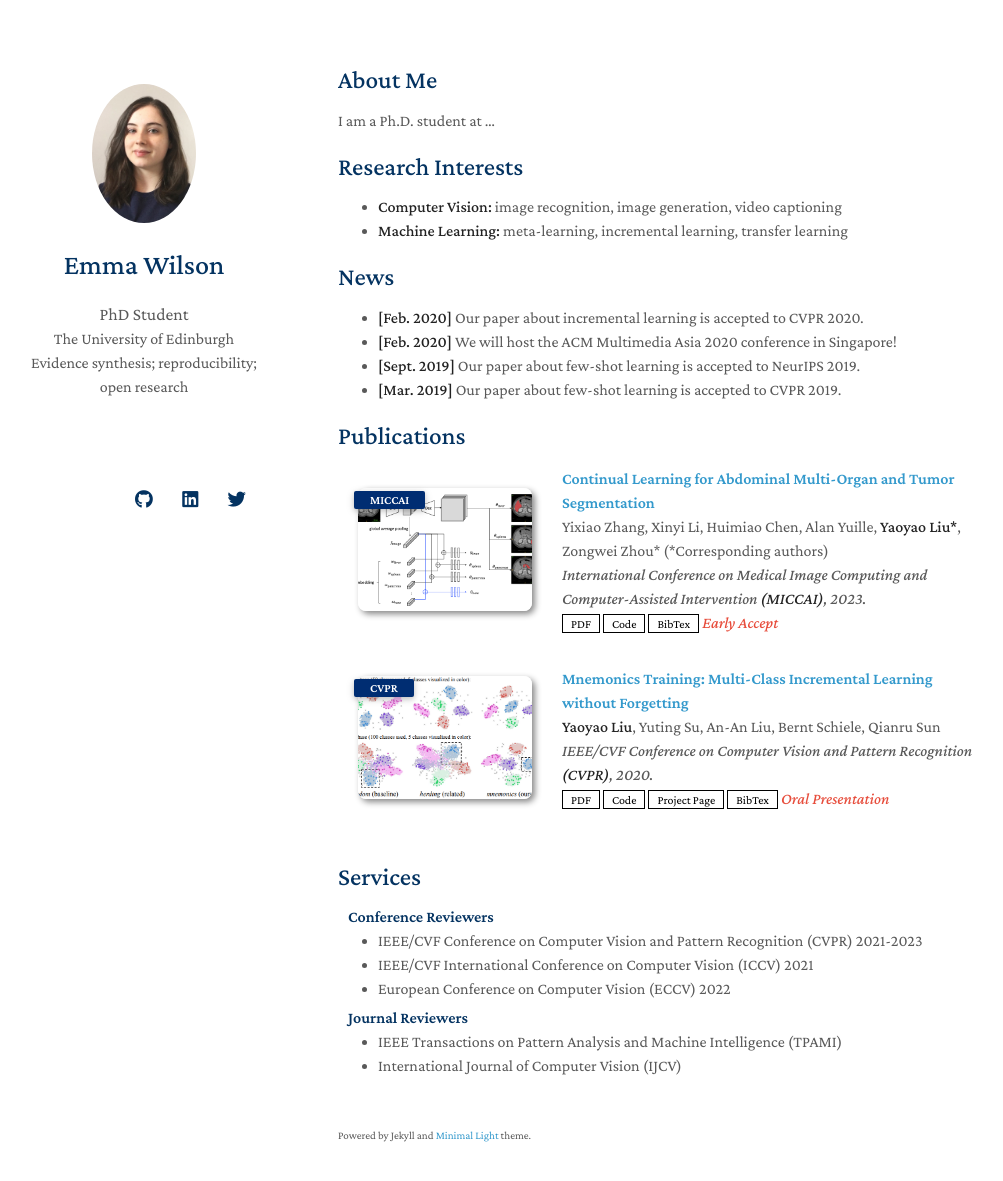
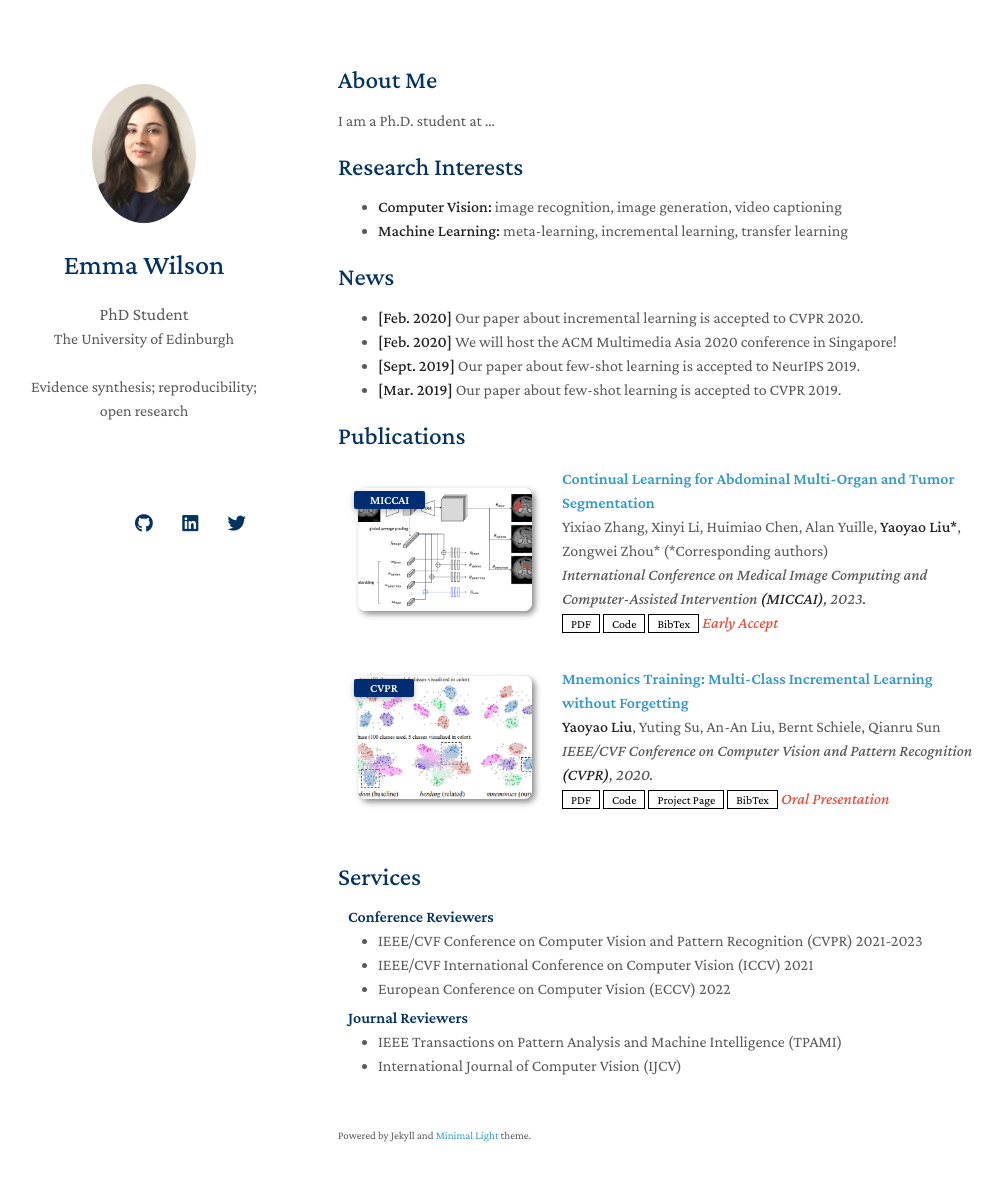
Before and after one commit to emma-wilson/emma-wilson.github.io, a Jekyll site: the page built from index.md, in a window 1280 px wide and 1216 px high. Shown: the top 1181 px of the window, without its empty margins (132-1135 px from the left). Built offline with Jekyll 4.4.1, drawn with Linux system fonts in a browser that asks for light colours; nearby versions of some CDN libraries; a style sheet for code colours, icons or effects is not loaded; our own code applies the rules of GitHub Pages for plain Markdown files.

Commit message:
Remove small text and add line break

```diff
--- a/_layouts/homepage.html
+++ b/_layouts/homepage.html
@@ -54,7 +54,8 @@
         <br>
         {% endif %}
         {% if site.topic %}
-        <p><small></small>{{ site.topic }}</small></p>
+        <br>
+        <p>{{ site.topic }}</p>
         {% endif %}
 
         <br>
```
